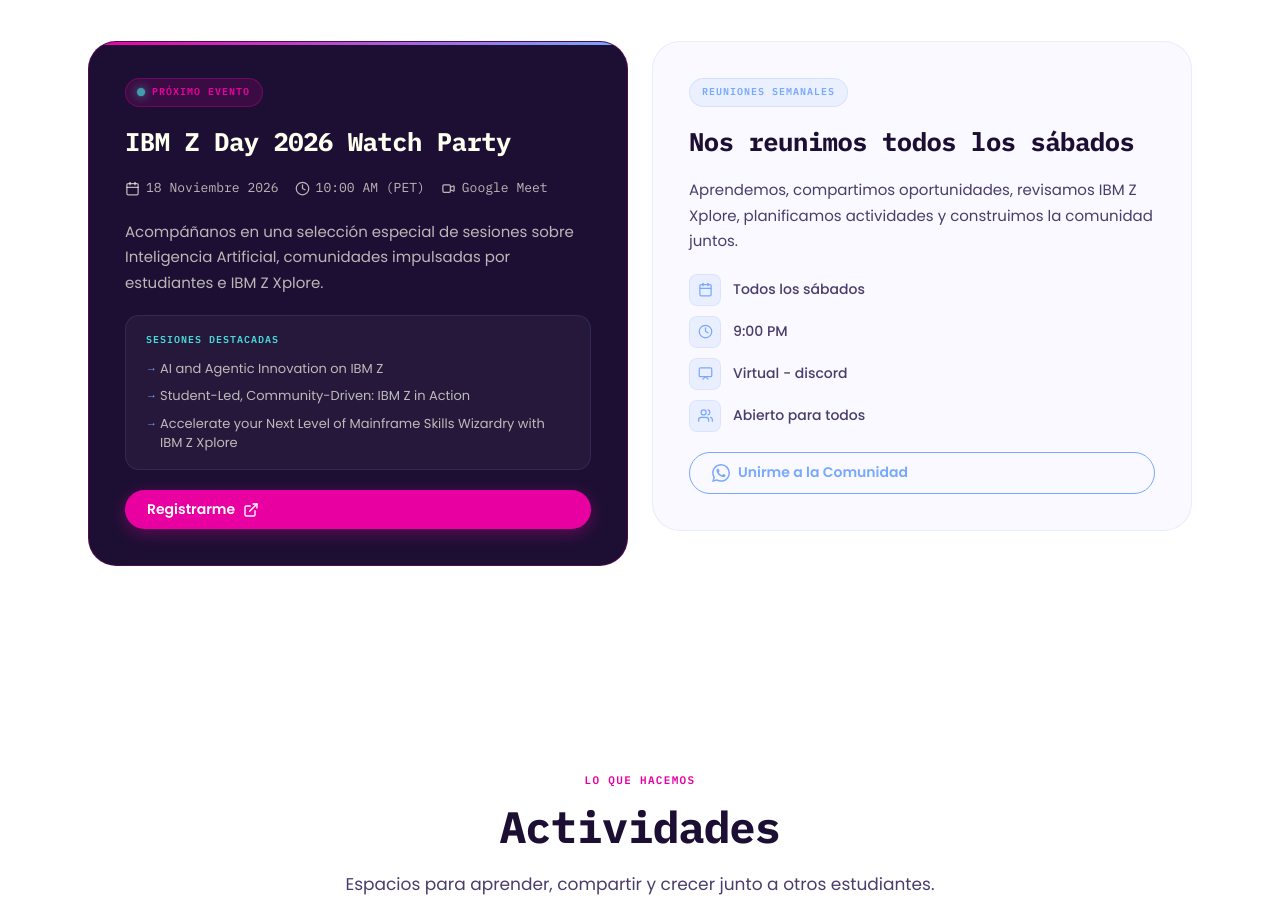
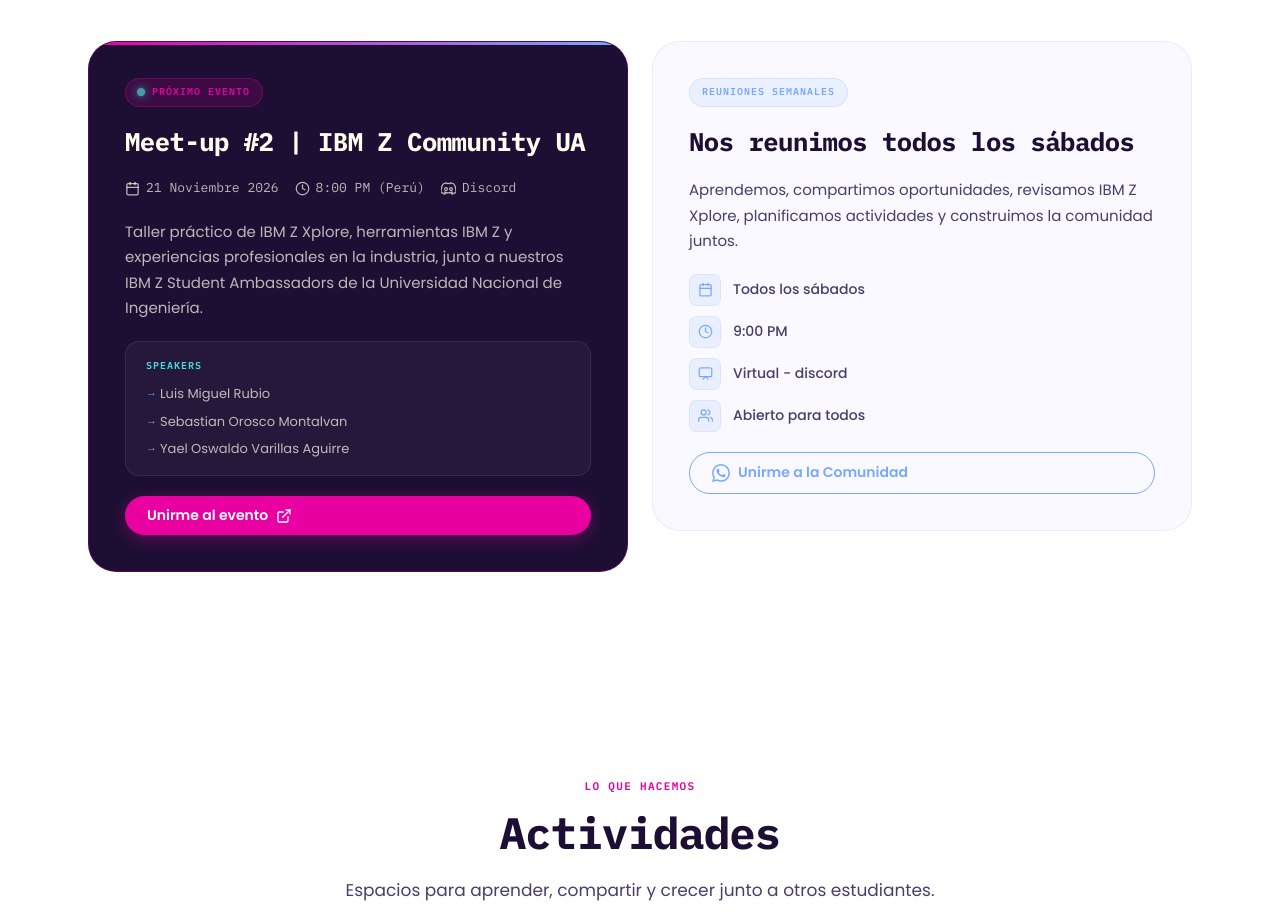
Before and after one commit to qgrodrigo/ibmz-community-ua, a plain HTML site: page index.html in a window 1280 px wide. Shown: the part 2640-3564 px from the top of the page. Drawn offline with Linux system fonts and the light colour scheme.

Commit message:
refactor: update coming event

```diff
--- a/index.html
+++ b/index.html
@@ -340,32 +340,32 @@
                 Próximo evento
               </span>
             </div>
-            <h3 class="evento-card__title">IBM Z Day 2026 Watch Party</h3>
+            <h3 class="evento-card__title">Meet-up #2 | IBM Z Community UA</h3>
             <div class="evento-card__meta">
               <span class="evento-meta-item">
                 <svg width="15" height="15" viewBox="0 0 24 24" fill="none" stroke="currentColor" stroke-width="2" stroke-linecap="round" stroke-linejoin="round" aria-hidden="true"><rect x="3" y="4" width="18" height="18" rx="2"/><line x1="16" y1="2" x2="16" y2="6"/><line x1="8" y1="2" x2="8" y2="6"/><line x1="3" y1="10" x2="21" y2="10"/></svg>
-                18 Noviembre 2026
+                21 Noviembre 2026
               </span>
               <span class="evento-meta-item">
                 <svg width="15" height="15" viewBox="0 0 24 24" fill="none" stroke="currentColor" stroke-width="2" stroke-linecap="round" stroke-linejoin="round" aria-hidden="true"><circle cx="12" cy="12" r="10"/><polyline points="12 6 12 12 16 14"/></svg>
-                10:00 AM (PET)
+                8:00 PM (Perú)
               </span>
               <span class="evento-meta-item">
-                <svg width="15" height="15" viewBox="0 0 24 24" fill="none" stroke="currentColor" stroke-width="2" stroke-linecap="round" stroke-linejoin="round" aria-hidden="true"><path d="M15 10l4.553-2.069A1 1 0 0 1 21 8.87v6.26a1 1 0 0 1-1.447.894L15 14M3 8a2 2 0 0 1 2-2h8a2 2 0 0 1 2 2v8a2 2 0 0 1-2 2H5a2 2 0 0 1-2-2V8z"/></svg>
-                Google Meet
+                <svg width="15" height="15" viewBox="0 0 24 24" fill="none" stroke="currentColor" stroke-width="2" stroke-linecap="round" stroke-linejoin="round" aria-hidden="true"><path d="M20.317 4.37a19.791 19.791 0 0 0-4.885-1.515.074.074 0 0 0-.079.037c-.21.375-.444.864-.608 1.25a18.27 18.27 0 0 0-5.487 0 12.64 12.64 0 0 0-.617-1.25.077.077 0 0 0-.079-.037A19.736 19.736 0 0 0 3.677 4.37a.07.07 0 0 0-.032.027C.533 9.046-.32 13.58.099 18.057c.002.022.015.043.03.056a19.9 19.9 0 0 0 5.993 3.03.078.078 0 0 0 .084-.028 14.09 14.09 0 0 0 1.226-1.994.076.076 0 0 0-.041-.106 13.107 13.107 0 0 1-1.872-.892.077.077 0 0 1-.008-.128 10.2 10.2 0 0 0 .372-.292.074.074 0 0 1 .077-.01c3.928 1.793 8.18 1.793 12.062 0a.074.074 0 0 1 .078.01c.12.098.246.198.373.292a.077.077 0 0 1-.006.127 12.299 12.299 0 0 1-1.873.892.077.077 0 0 0-.041.107c.36.698.772 1.362 1.225 1.993a.076.076 0 0 0 .084.028 19.839 19.839 0 0 0 6.002-3.03.077.077 0 0 0 .032-.054c.5-5.177-.838-9.674-3.549-13.66a.061.061 0 0 0-.031-.03zM8.02 15.33c-1.183 0-2.157-1.085-2.157-2.419 0-1.333.956-2.419 2.157-2.419 1.21 0 2.176 1.096 2.157 2.42 0 1.333-.956 2.418-2.157 2.418zm7.975 0c-1.183 0-2.157-1.085-2.157-2.419 0-1.333.955-2.419 2.157-2.419 1.21 0 2.176 1.096 2.157 2.42 0 1.333-.946 2.418-2.157 2.418z"/></svg>
+                Discord
               </span>
             </div>
-            <p class="evento-card__desc">Acompáñanos en una selección especial de sesiones sobre Inteligencia Artificial, comunidades impulsadas por estudiantes e IBM Z Xplore.</p>
+            <p class="evento-card__desc">Taller práctico de IBM Z Xplore, herramientas IBM Z y experiencias profesionales en la industria, junto a nuestros IBM Z Student Ambassadors de la Universidad Nacional de Ingeniería.</p>
             <div class="evento-card__sessions">
-              <p class="evento-sessions-label">Sesiones destacadas</p>
+              <p class="evento-sessions-label">Speakers</p>
               <ul class="evento-sessions-list">
-                <li>AI and Agentic Innovation on IBM Z</li>
-                <li>Student-Led, Community-Driven: IBM Z in Action</li>
-                <li>Accelerate your Next Level of Mainframe Skills Wizardry with IBM Z Xplore</li>
+                <li>Luis Miguel Rubio</li>
+                <li>Sebastian Orosco Montalvan</li>
+                <li>Yael Oswaldo Varillas Aguirre</li>
               </ul>
             </div>
-            <a href="https://luma.com/rd7x8p25" target="_blank" rel="noopener noreferrer" class="btn btn--primary">
-              Registrarme
+            <a href="https://discord.gg/m6D23ZcR?event=1572775464379097190" target="_blank" rel="noopener noreferrer" class="btn btn--primary">
+              Unirme al evento
               <svg width="16" height="16" viewBox="0 0 24 24" fill="none" stroke="currentColor" stroke-width="2" stroke-linecap="round" stroke-linejoin="round" aria-hidden="true"><path d="M18 13v6a2 2 0 0 1-2 2H5a2 2 0 0 1-2-2V8a2 2 0 0 1 2-2h6"/><polyline points="15 3 21 3 21 9"/><line x1="10" y1="14" x2="21" y2="3"/></svg>
             </a>
           </div>
```
